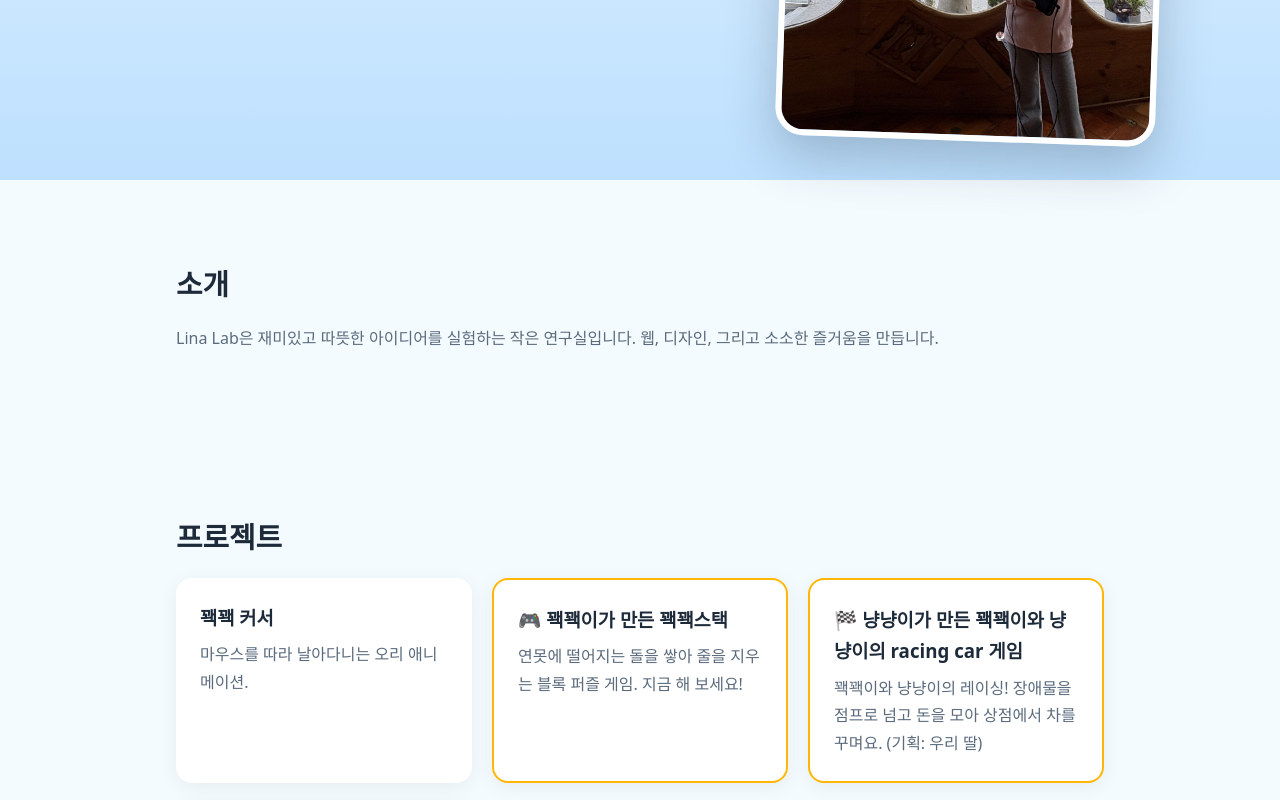
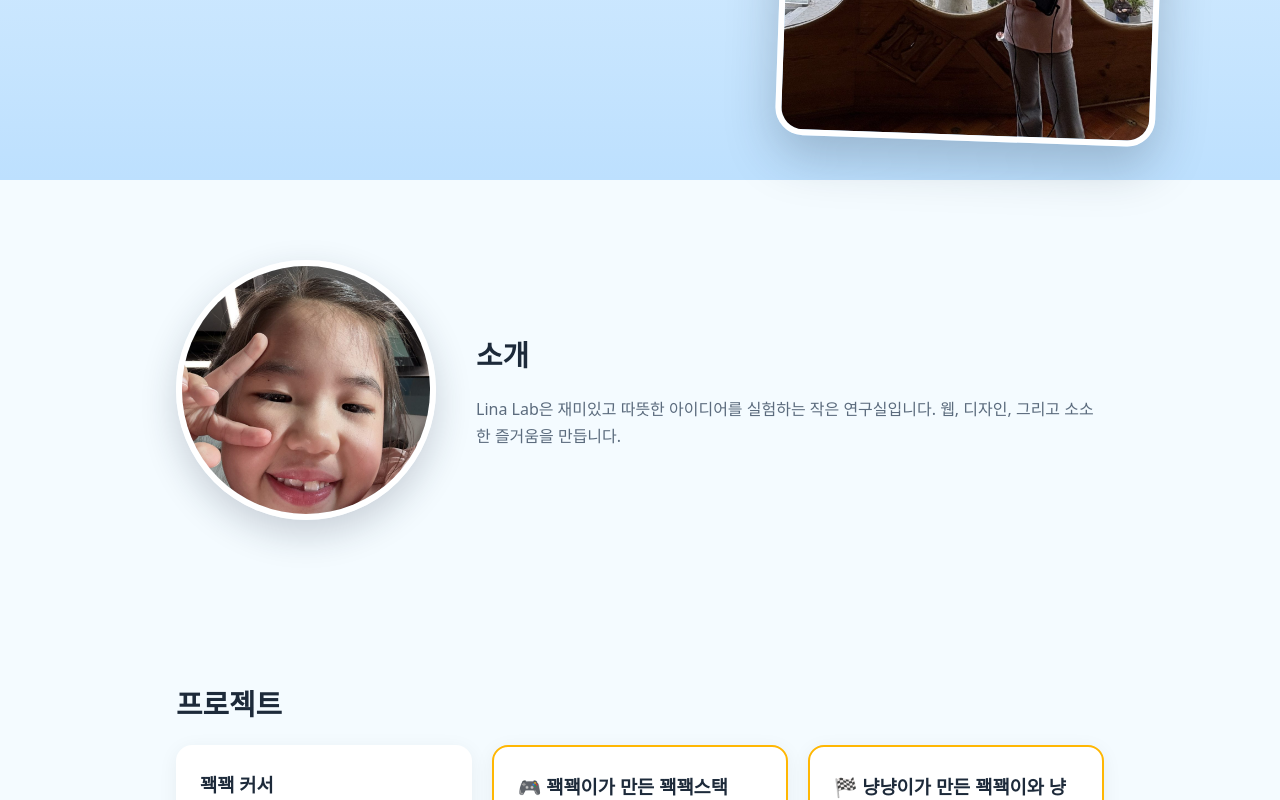
Before and after one commit to great80man-lab/Lina_Lab, a plain HTML site: page index.html in a window 1280 px wide. Shown: the part 630-1430 px from the top of the page. Drawn offline with Linux system fonts and the light colour scheme.

Commit message:
Add photo to About section
Co-Authored-By: Claude Opus 5.5 <noreply@anthropic.com>
Claude-Session: https://claude.ai/code/session_01USHo8U8kqP5hXfEuyMh3mm

```diff
--- a/index.html
+++ b/index.html
@@ -30,10 +30,15 @@
     </section>
     </div>
 
-    <section id="about" class="section">
-      <h2>소개</h2>
-      <p>Lina Lab은 재미있고 따뜻한 아이디어를 실험하는 작은 연구실입니다.
-        웹, 디자인, 그리고 소소한 즐거움을 만듭니다.</p>
+    <section id="about" class="section about">
+      <figure class="about-photo">
+        <img src="images/about.jpg" alt="손으로 브이를 하며 활짝 웃고 있는 아이" width="900" height="1200" loading="lazy" />
+      </figure>
+      <div>
+        <h2>소개</h2>
+        <p>Lina Lab은 재미있고 따뜻한 아이디어를 실험하는 작은 연구실입니다.
+          웹, 디자인, 그리고 소소한 즐거움을 만듭니다.</p>
+      </div>
     </section>
 
     <section id="projects" class="section">
--- a/style.css
+++ b/style.css
@@ -69,6 +69,17 @@ body {
 .section h2 { font-size: 1.8rem; margin-bottom: 16px; }
 .section p { color: var(--muted); }
 
+.about { display: grid; grid-template-columns: auto 1fr; gap: 40px; align-items: center; }
+.about-photo {
+  width: 260px; aspect-ratio: 1; border-radius: 50%; overflow: hidden;
+  border: 6px solid #fff; box-shadow: 0 14px 36px rgba(29, 42, 58, .2);
+}
+.about-photo img { width: 100%; height: 100%; object-fit: cover; object-position: 50% 60%; display: block; }
+@media (max-width: 640px) {
+  .about { grid-template-columns: 1fr; text-align: center; gap: 24px; }
+  .about-photo { width: 200px; margin: 0 auto; }
+}
+
 .cards { display: grid; grid-template-columns: repeat(auto-fit, minmax(220px, 1fr)); gap: 20px; }
 .card {
   background: var(--card); padding: 24px; border-radius: 16px;
```
Also changed, not shown: images/about.jpg (added).
